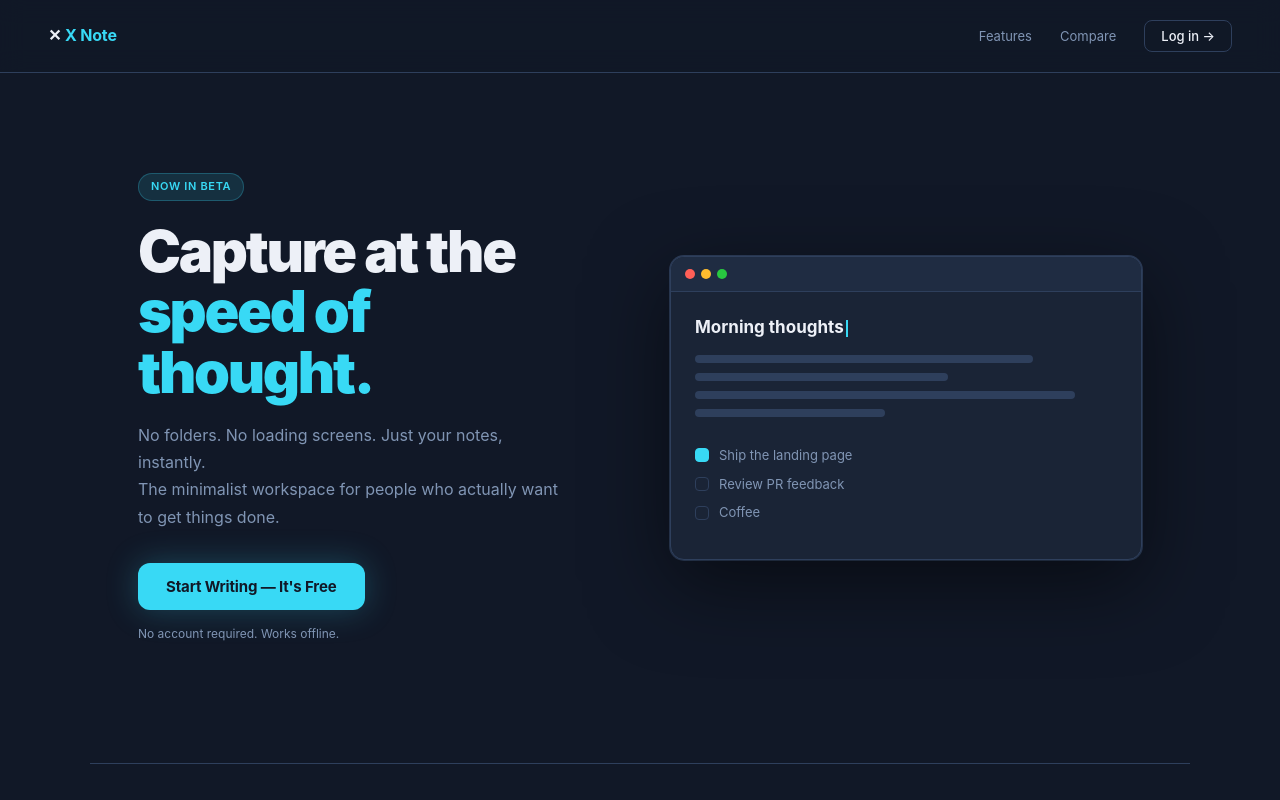
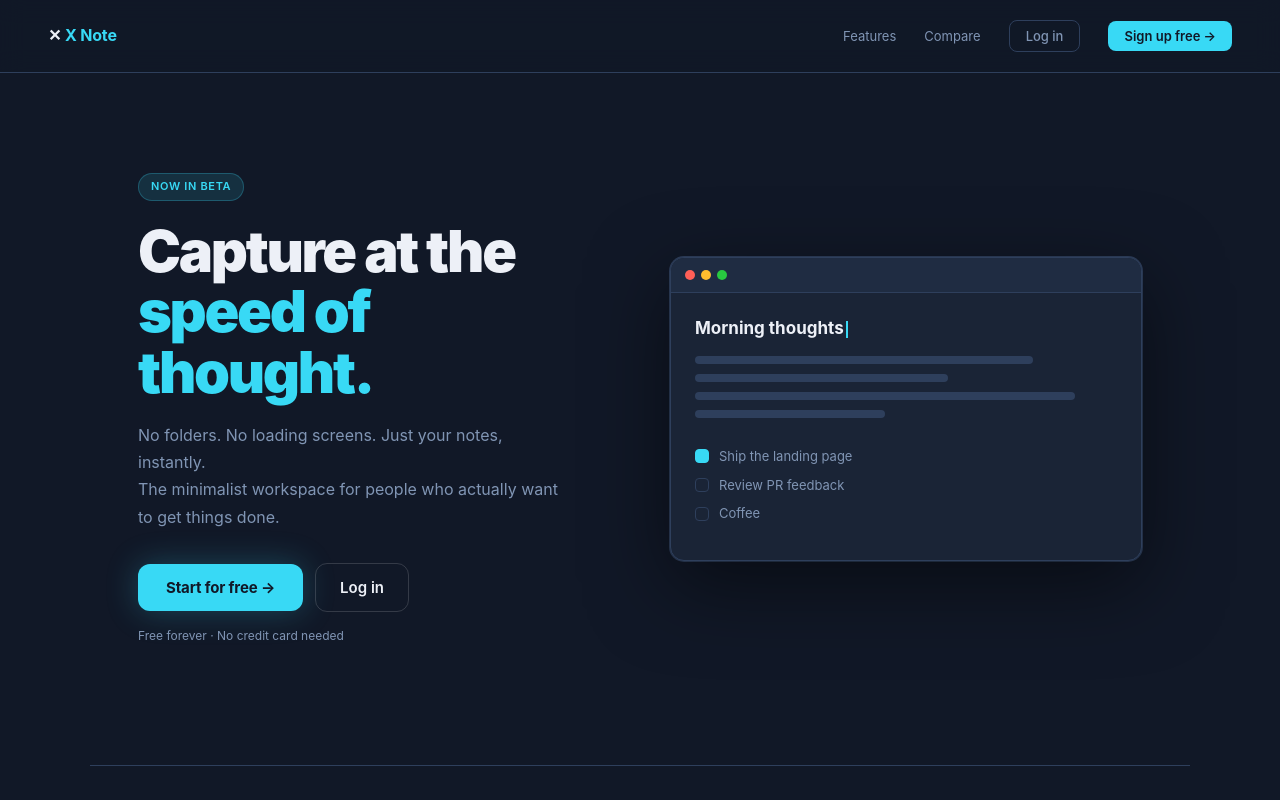
Before and after one commit to yaboixanny/xnotes, a React (Vite) app: page / in a window 1280 px wide. Shown: the top 800 px of the page. Built offline with nearby package versions, Linux system fonts and the light colour scheme; no server answers.

Commit message:
Add dedicated sign up flow — separate login/signup buttons throughout

```diff
--- a/src/components/LandingPage.jsx
+++ b/src/components/LandingPage.jsx
@@ -2,29 +2,42 @@ import { useState, useRef, useEffect } from 'react'
 import { signUp, signIn } from '../store/auth'
 
 export default function LandingPage({ isLoggedIn, onSessionStart, onOpenApp }) {
-  const [modalOpen, setModalOpen] = useState(false)
+  const [modalMode, setModalMode] = useState(null) // null | 'login' | 'signup'
 
-  function handleCTA() {
+  function openModal(mode) {
     if (isLoggedIn) { onOpenApp(); return }
-    setModalOpen(true)
+    setModalMode(mode)
   }
-
-  const ctaLabel = isLoggedIn ? 'Open App →' : 'Start Writing — It\'s Free'
 
   return (
     <div className="lp">
-      <LPNav onLogin={handleCTA} isLoggedIn={isLoggedIn} />
-      <Hero onCTA={handleCTA} ctaLabel={ctaLabel} />
+      <LPNav
+        isLoggedIn={isLoggedIn}
+        onLogin={() => openModal('login')}
+        onSignUp={() => openModal('signup')}
+        onOpenApp={onOpenApp}
+      />
+      <Hero
+        isLoggedIn={isLoggedIn}
+        onSignUp={() => openModal('signup')}
+        onLogin={() => openModal('login')}
+        onOpenApp={onOpenApp}
+      />
       <ValueProps />
       <CrossOut />
       <LiveDemo />
       <Comparison />
-      <FinalCTA onCTA={handleCTA} ctaLabel={ctaLabel} />
+      <FinalCTA
+        isLoggedIn={isLoggedIn}
+        onSignUp={() => openModal('signup')}
+        onOpenApp={onOpenApp}
+      />
       <LPFooter />
-      {modalOpen && (
+      {modalMode && (
         <AuthModal
+          initialMode={modalMode === 'signup' ? 'create' : 'login'}
           onSessionStart={onSessionStart}
-          onClose={() => setModalOpen(false)}
+          onClose={() => setModalMode(null)}
         />
       )}
     </div>
@@ -32,23 +45,28 @@ export default function LandingPage({ isLoggedIn, onSessionStart, onOpenApp }) {
 }
 
 /* ── Nav ── */
-function LPNav({ onLogin, isLoggedIn }) {
+function LPNav({ isLoggedIn, onLogin, onSignUp, onOpenApp }) {
   return (
     <nav className="lp-nav">
       <span className="lp-logo">✕ <span>X Note</span></span>
       <div className="lp-nav-links">
         <a href="#features">Features</a>
         <a href="#compare">Compare</a>
-        <button className="lp-nav-login" onClick={onLogin}>
-          {isLoggedIn ? 'Open App →' : 'Log in →'}
-        </button>
+        {isLoggedIn ? (
+          <button className="lp-nav-signup" onClick={onOpenApp}>Open App →</button>
+        ) : (
+          <>
+            <button className="lp-nav-login" onClick={onLogin}>Log in</button>
+            <button className="lp-nav-signup" onClick={onSignUp}>Sign up free →</button>
+          </>
+        )}
       </div>
     </nav>
   )
 }
 
 /* ── Hero ── */
-function Hero({ onCTA, ctaLabel }) {
+function Hero({ isLoggedIn, onSignUp, onLogin, onOpenApp }) {
   return (
     <section className="lp-hero">
       <div className="lp-hero-content">
@@ -61,10 +79,21 @@ function Hero({ onCTA, ctaLabel }) {
           No folders. No loading screens. Just your notes, instantly.<br />
           The minimalist workspace for people who actually want to get things done.
         </p>
-        <button className="lp-cta-btn" onClick={onCTA}>
-          {ctaLabel}
-        </button>
-        <p className="lp-hero-footnote">No account required. Works offline.</p>
+        {isLoggedIn ? (
+          <button className="lp-cta-btn" onClick={onOpenApp}>
+            Open App →
+          </button>
+        ) : (
+          <div className="lp-hero-btns">
+            <button className="lp-cta-btn" onClick={onSignUp}>
+              Start for free →
+            </button>
+            <button className="lp-cta-secondary" onClick={onLogin}>
+              Log in
+            </button>
+          </div>
+        )}
+        <p className="lp-hero-footnote">Free forever · No credit card needed</p>
       </div>
 
       {/* Fake editor mockup */}
@@ -242,12 +271,12 @@ function Comparison() {
 }
 
 /* ── Final CTA ── */
-function FinalCTA({ onCTA, ctaLabel }) {
+function FinalCTA({ isLoggedIn, onSignUp, onOpenApp }) {
   return (
     <section className="lp-final">
       <h2 className="lp-final-title">Ready to simplify<br />your brain?</h2>
-      <button className="lp-cta-btn" onClick={onCTA}>
-        {ctaLabel}
+      <button className="lp-cta-btn" onClick={isLoggedIn ? onOpenApp : onSignUp}>
+        {isLoggedIn ? 'Open App →' : 'Create free account →'}
       </button>
       <p className="lp-final-note">
         Available on Mac, Windows &amp; iOS · Markdown-ready · Forever simple.
@@ -267,8 +296,8 @@ function LPFooter() {
 }
 
 /* ── Auth Modal ── */
-function AuthModal({ onSessionStart, onClose }) {
-  const [mode, setMode] = useState('login')
+function AuthModal({ initialMode = 'login', onSessionStart, onClose }) {
+  const [mode, setMode] = useState(initialMode)
   const [name, setName] = useState('')
   const [email, setEmail] = useState('')
   const [password, setPassword] = useState('')
--- a/src/index.css
+++ b/src/index.css
@@ -1128,12 +1128,47 @@ body {
   padding: 7px 16px;
   font-size: 13px;
   font-weight: 500;
+  color: var(--lp-muted);
+  cursor: pointer;
+  font-family: var(--lp-font);
+  transition: border-color 0.15s, background 0.15s, color 0.15s;
+}
+.lp-nav-login:hover { border-color: var(--lp-border); color: var(--lp-text); }
+
+.lp-nav-signup {
+  background: var(--lp-accent);
+  border: none;
+  border-radius: 8px;
+  padding: 7px 16px;
+  font-size: 13px;
+  font-weight: 600;
+  color: #111827;
+  cursor: pointer;
+  font-family: var(--lp-font);
+  transition: opacity 0.15s;
+}
+.lp-nav-signup:hover { opacity: 0.88; }
+
+.lp-hero-btns {
+  display: flex;
+  align-items: center;
+  gap: 12px;
+  flex-wrap: wrap;
+}
+
+.lp-cta-secondary {
+  background: none;
+  border: 1px solid rgba(255,255,255,0.15);
+  border-radius: 12px;
+  padding: 14px 24px;
+  font-size: 15px;
+  font-weight: 600;
   color: var(--lp-text);
   cursor: pointer;
   font-family: var(--lp-font);
   transition: border-color 0.15s, background 0.15s;
 }
-.lp-nav-login:hover { border-color: var(--lp-accent); background: var(--lp-accent-dim); }
+.lp-cta-secondary:hover { border-color: rgba(255,255,255,0.3); background: rgba(255,255,255,0.05); }
 
 /* Shared section helpers */
 .lp-section-label {
```
